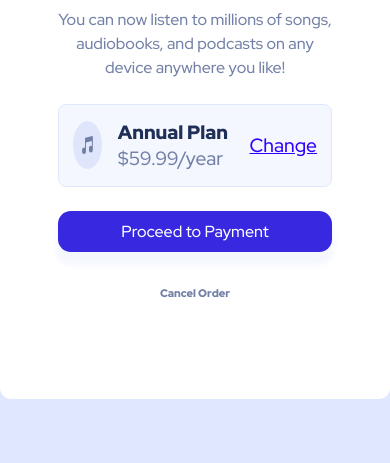
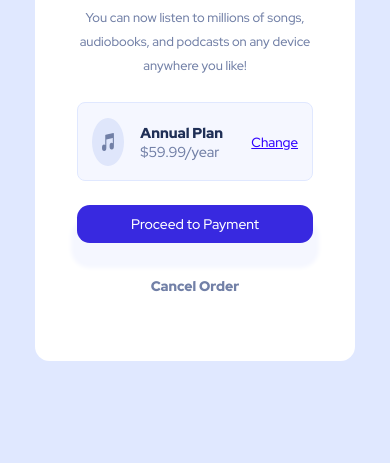
Before and after one commit to DavidAdjei/Frontend-mentor-order-summary-component, a plain HTML site: page index.html in a window 390 px wide. Shown: the part 381-844 px from the top of the page. Drawn offline with Linux system fonts and the light colour scheme.

Commit message:
final commit

```diff
--- a/styles.css
+++ b/styles.css
@@ -34,7 +34,7 @@ body {
     display: flex;
     flex-direction: column;
     box-sizing: border-box;
-    border-radius: 0.7rem;
+    border-radius: 0.9rem;
     background-color: #fff;
     overflow: hidden;
 }
@@ -135,10 +135,10 @@ span {
     border-radius: 0.8rem;
     color: #fff;
     width: 100%;
-    font-size: 1rem;
+    font-size: 1.2rem;
     font-weight: 500;
     text-align: center;
-    box-shadow: 0px 11px 6px 2px hsl(225deg 100% 98%);
+    box-shadow: 0px 19px 4px 6px hsl(225deg 100% 98%);
 }
 
 .cta__blue:hover {
@@ -151,7 +151,7 @@ span {
     font-weight: bold;
     padding: 10px;
     padding-bottom: 20px;
-    font-size: 11px;
+    font-size: 1rem;
 }
 
 .cta__cancel:hover {
@@ -159,13 +159,42 @@ span {
     ;
 }
 
-@media screen and (max-width: 375px) {
+@media screen and (max-width: 40rem) {
     body {
         background-image: url(./images/pattern-background-mobile.svg);
     }
 
     .card{
-        height: 29.5714286rem;
+        width: 20rem;
+        height: 40rem;
+    }
+
+    .lower{
+        padding: 2.6rem;
+    }
+
+    .title{
+        font-size: 1.6rem;
+    }
+
+    .description{
+        font-size: .8rem;
+    }
+
+    .plan p{
+        font-size: .9rem;
+    }
+
+    .change{
+        font-size: .83rem;
+    }
+
+    .cta__blue{
+        font-size: .87rem;
+    }
+
+    .cta__cancel{
+        font-size: .87rem;
     }
 
 }
```
Also changed, not shown: 1 other file.
